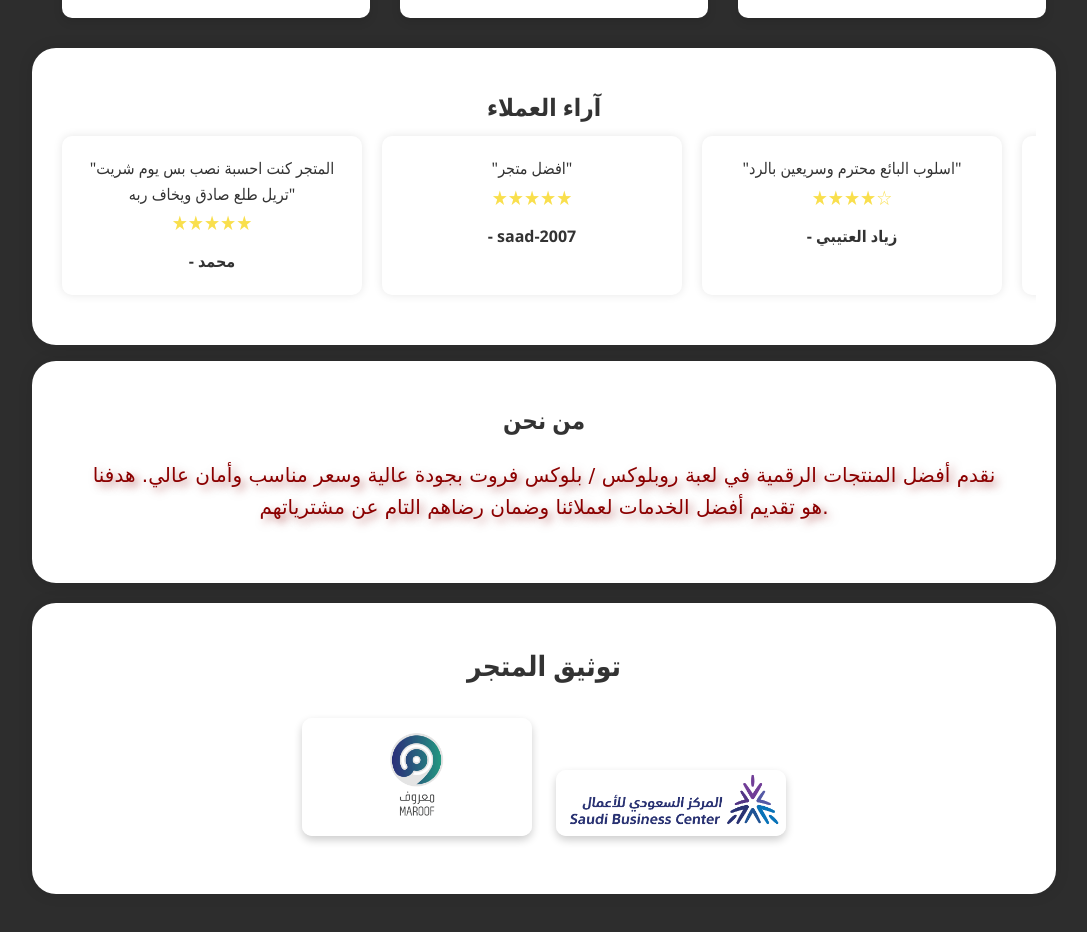
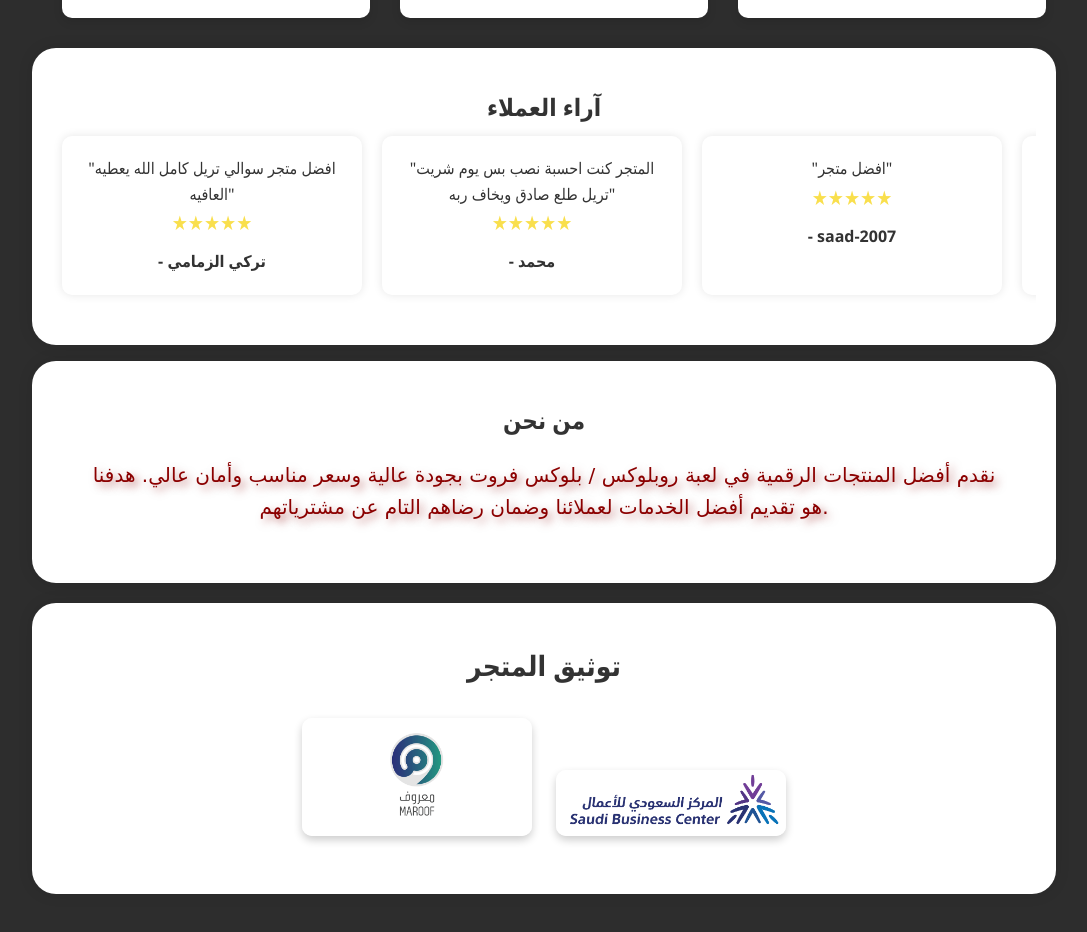
Before and after one commit to strine1/bf-store, a plain HTML site: page index.html in a window 1280 px wide. Shown: the part 1540-2472 px from the top of the page, without its empty margins (96-1183 px from the left). Drawn offline with Linux system fonts and the light colour scheme.

Commit message:
Update review person index.html

```diff
--- a/index.html
+++ b/index.html
@@ -295,6 +295,15 @@ function goToCheckout(productId) {
         <section id="reviews" class="reviews-section">
             <h2>آراء العملاء</h2>
             <div class="reviews-container">
+
+              <div class="review">
+                    <p>"افضل متجر سوالي تريل كامل الله يعطيه العافيه"</p>
+                    <div class="stars">★★★★★</div>
+                    <h4>- تركي الزمامي</h4>
+              </div>
+
+
+
                 <div class="review">
                     <p>"المتجر كنت احسبة نصب بس يوم شريت تريل طلع صادق ويخاف ربه"</p>
                     <div class="stars">★★★★★</div>
```
